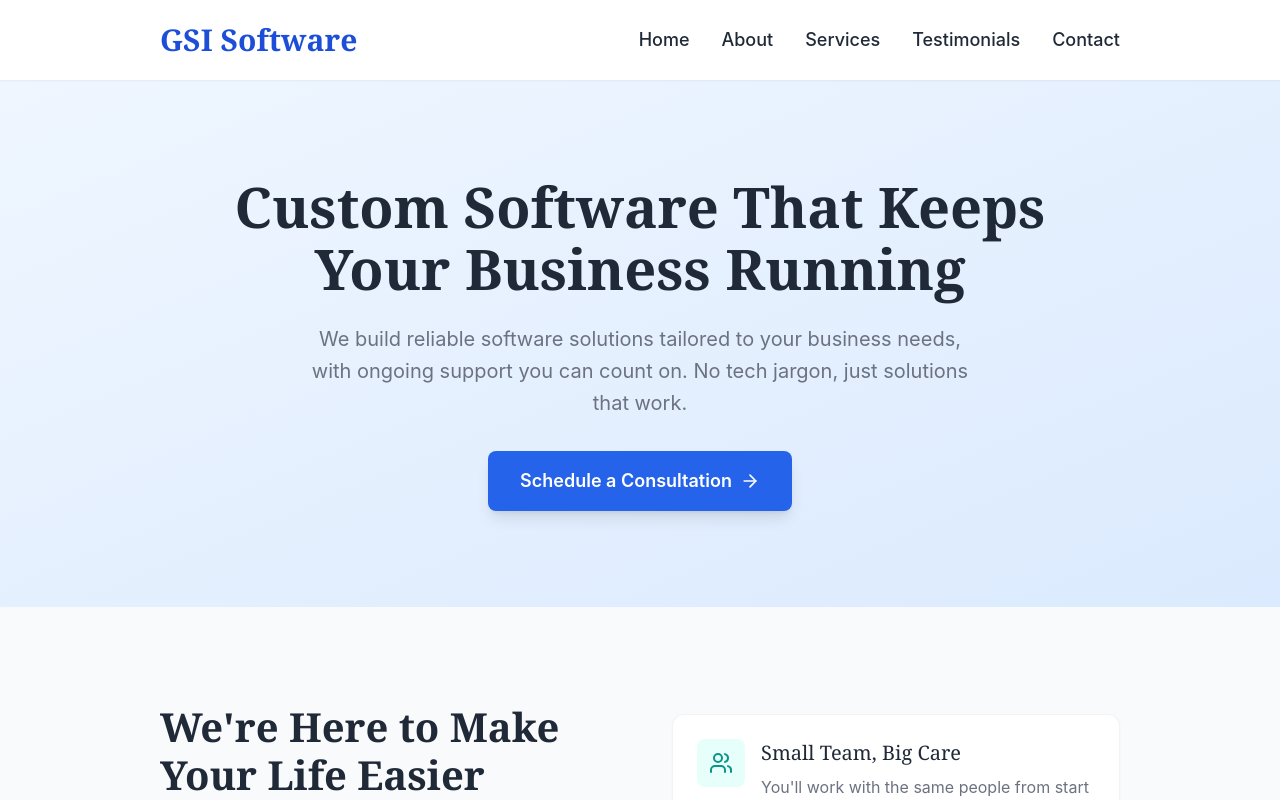
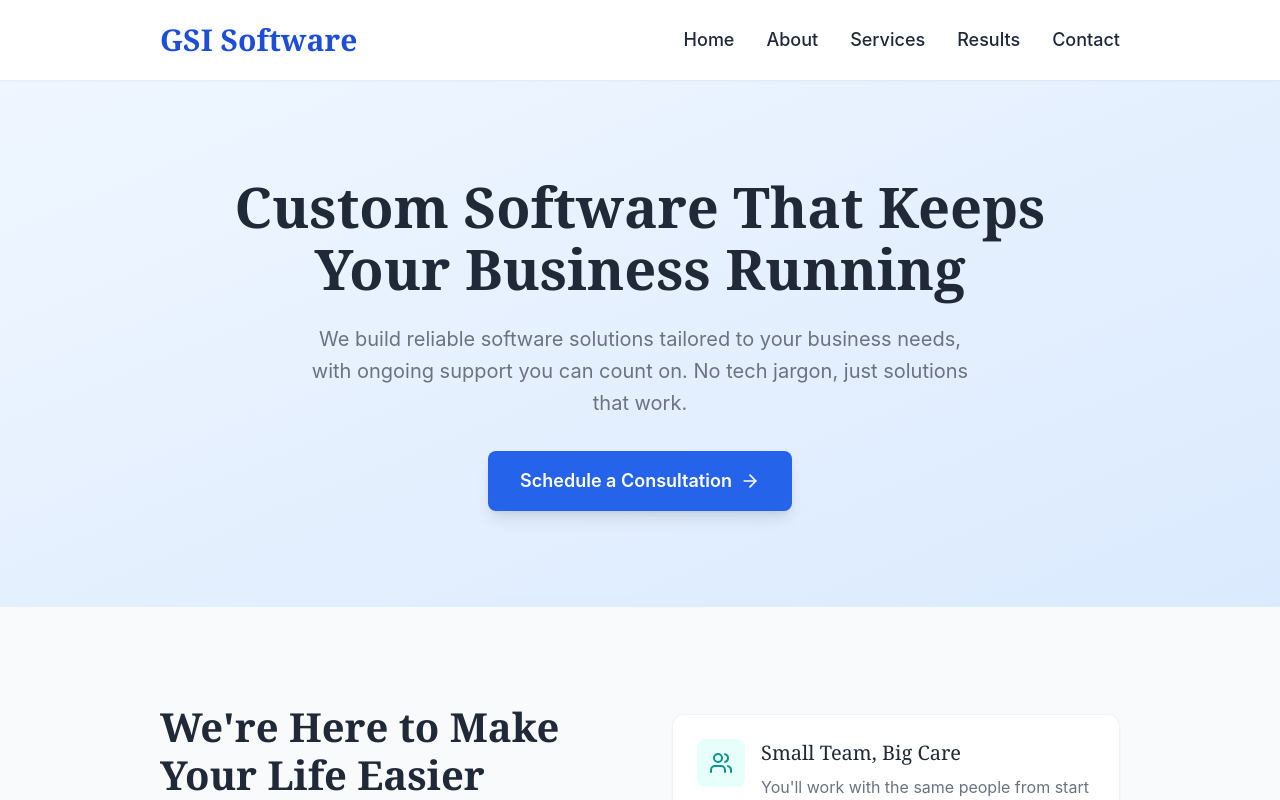
Before and after one commit to GSIntelligence/GSI, a React (Vite) app: page / in a window 1280 px wide. Shown: the top 800 px of the page. Built offline with nearby package versions, Linux system fonts and the light colour scheme.

Commit message:
Update navigation link from 'Testimonials' to 'Results' to match section content

```diff
--- a/src/components/Navigation.jsx
+++ b/src/components/Navigation.jsx
@@ -8,7 +8,7 @@ export const Navigation = () => {
     { name: 'Home', href: '#home' },
     { name: 'About', href: '#about' },
     { name: 'Services', href: '#services' },
-    { name: 'Testimonials', href: '#testimonials' },
+    { name: 'Results', href: '#testimonials' },
     { name: 'Contact', href: '#contact' },
   ]
 
```
